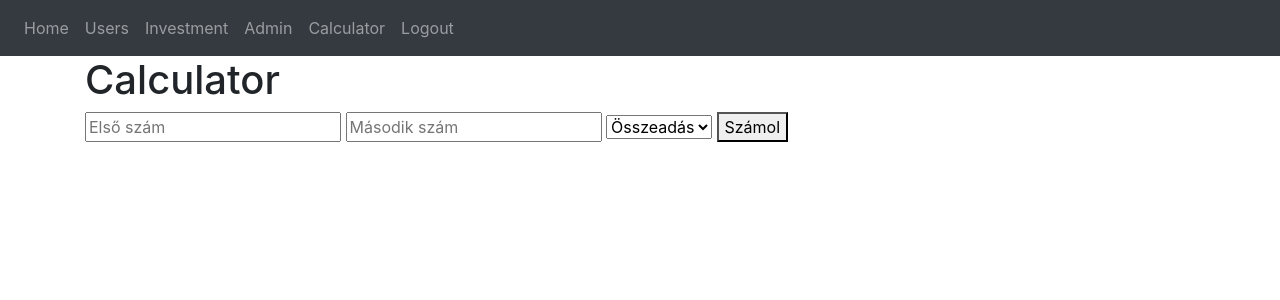
After one commit to palhazi/AP_PRTFLMNGR, a Flask app: page /calculator in a window 1280 px wide. The commit adds this page. Shown: the top 300 px of the page. Run offline with Flask 3, Linux system fonts and the light colour scheme; a user stored in the database is signed in; some libraries are stand-ins or nearby versions.

Commit message:
65664656464

```diff
--- a/notes.txt
+++ b/notes.txt
@@ -4,3 +4,5 @@ ls -R
 A VS Code-ban a környezet kiválasztásához használhatod az "Command Palette"-t (Command+Shift+P),
 majd az "Python: Select Interpreter" parancsot kell kiválasztani.
 Ezután a felugró listából kiválaszthatod az általad használni kívánt környezetet.
+
+command+shift+p --- VsCode kiválasztó
--- a/website/templates/base.html
+++ b/website/templates/base.html
@@ -39,6 +39,7 @@
           <a class="nav-item nav-link" id="allUsers" href="{{ url_for('views.all_users') }}">Users</a>
           <a class="nav-item nav-link" id="createInvestment" href="{{ url_for('views.create_investment') }}">Investment</a>
           <a class="nav-item nav-link" id="adminDashboard" href="{{ url_for('views.admin_dashboard') }}">Admin</a>
+          <a class="nav-item nav-link" id="calculator" href="{{ url_for('views.calculator') }}">Calculator</a> <!-- Add this line -->
           <a class="nav-item nav-link" id="logout" href="/logout">Logout</a>
           {% else %}
           <a class="nav-item nav-link" id="login" href="/login">Login</a>
--- /dev/null
+++ b/website/templates/calculator.html
@@ -0,0 +1,19 @@
+{% extends "base.html" %}
+
+{% block content %}
+  <h1>Calculator</h1>
+  <form action="{{ url_for('views.calculator') }}" method="post">
+    <input type="number" name="num1" placeholder="Első szám">
+    <input type="number" name="num2" placeholder="Második szám">
+    <select name="operation">
+      <option value="add">Összeadás</option>
+      <option value="subtract">Kivonás</option>
+      <option value="multiply">Szorzás</option>
+      <option value="divide">Osztás</option>
+    </select>
+    <button type="submit">Számol</button>
+  </form>
+  {% if result %}
+    <h2>Eredmény: {{ result }}</h2>
+  {% endif %}
+{% endblock %}
--- a/website/views.py
+++ b/website/views.py
@@ -220,10 +220,28 @@ def create_snapshots():
     else:
         return jsonify({"message": "No investments found"}), 404
 
-# Definiáljuk a password útvonalát.
-@views.route('/password_protected', methods=['GET', 'POST'])
-@check_password('your_password_here')  # Replace 'your_password_here' with the desired password
-def password_protected():
+# Definiáljuk a kalkulátor útvonalát és működését.
+from flask import request
+
+@views.route('/calculator', methods=['GET', 'POST'])
+@login_required
+def calculator():
+    result = None
     if request.method == 'POST':
-        return redirect(url_for('admin_dashboard'))
-    return render_template('password_protected.html')
+        num1 = float(request.form.get('num1', 0))
+        num2 = float(request.form.get('num2', 0))
+        operation = request.form.get('operation')
+
+        if operation == 'add':
+            result = num1 + num2
+        elif operation == 'subtract':
+            result = num1 - num2
+        elif operation == 'multiply':
+            result = num1 * num2
+        elif operation == 'divide':
+            if num2 != 0:
+                result = num1 / num2
+            else:
+                result = "A nullával való osztás nem megengedett!"
+
+    return render_template("calculator.html", user=current_user, result=result)
```
Also changed, not shown: instance/database.db.
